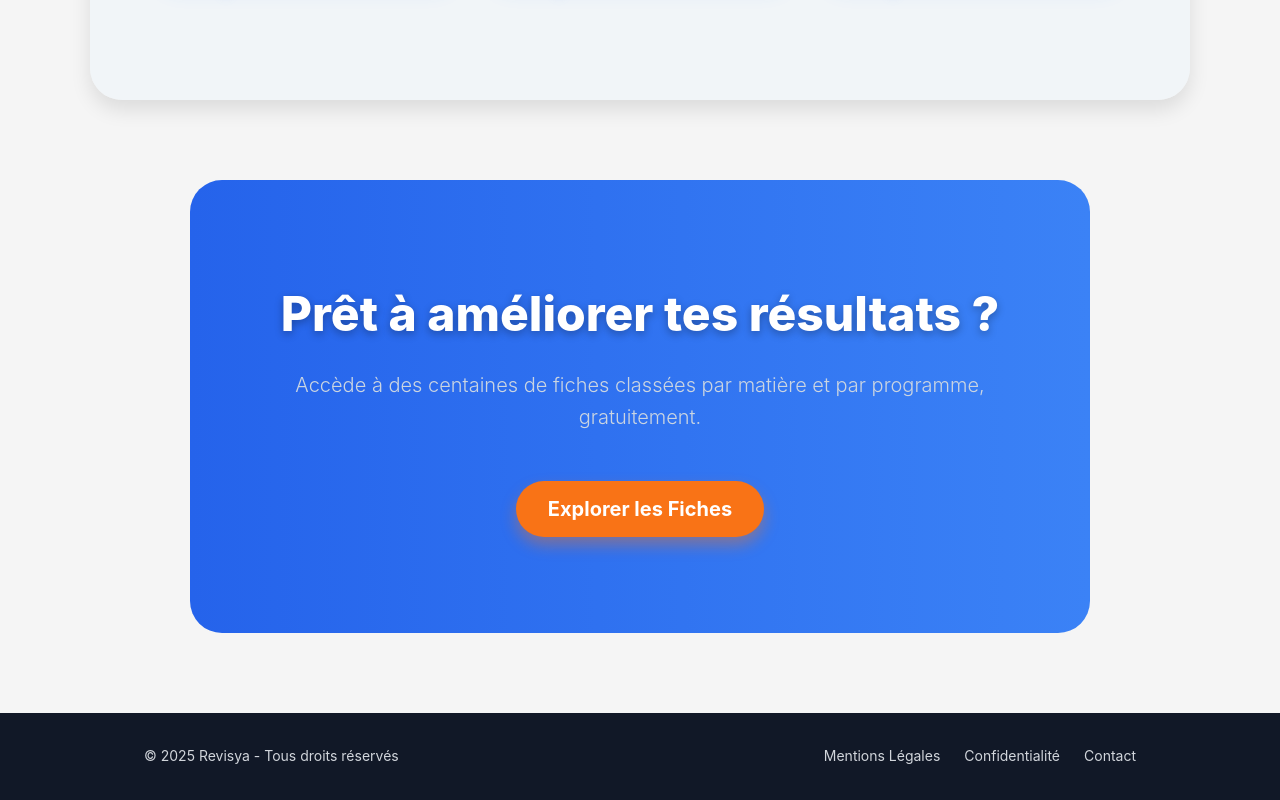
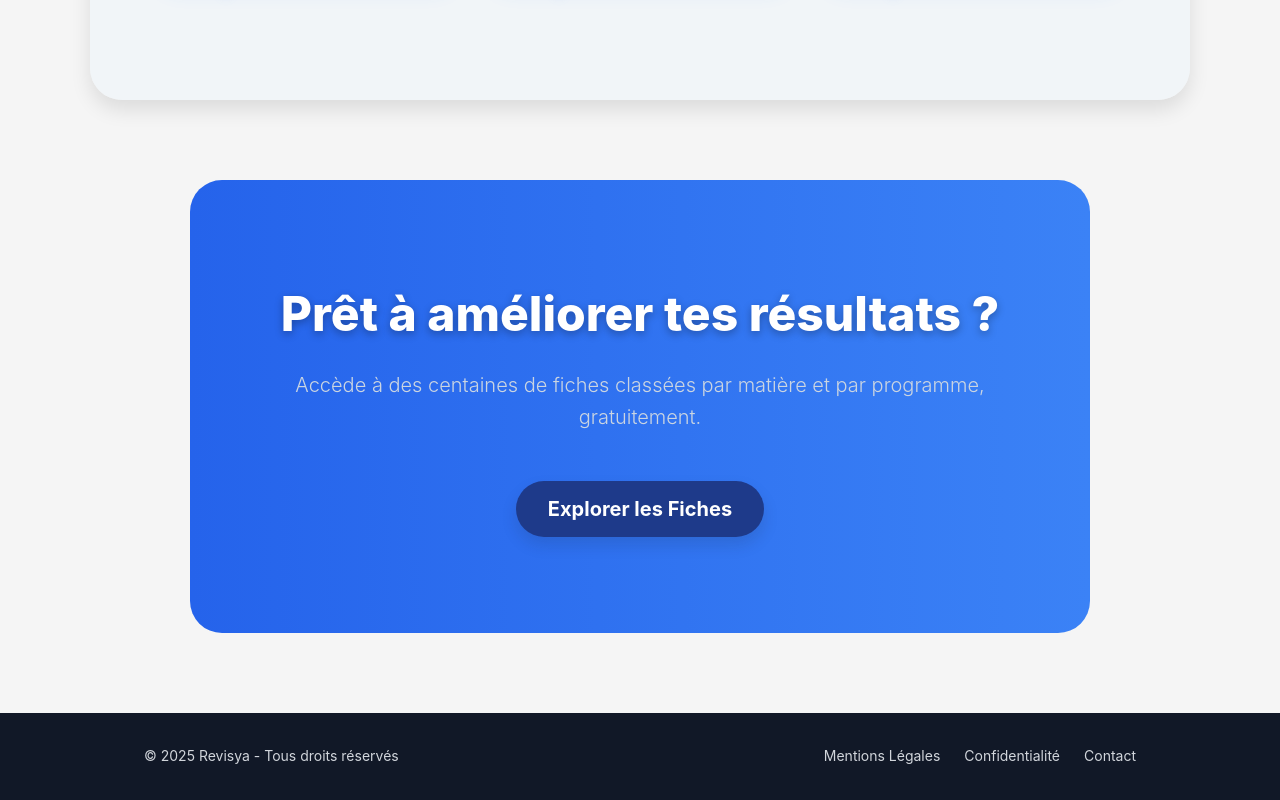
Before and after one commit to ilyesnajjari/revisya, a Next.js app: page / in a window 1280 px wide. Shown: the part 1948-2748 px from the top of the page. Built offline with nearby package versions, Linux system fonts and the light colour scheme; no server answers.

Commit message:
version X.10

```diff
--- a/styles/index.css
+++ b/styles/index.css
@@ -72,19 +72,21 @@ section {
   padding: 0.75rem 2rem;
   font-weight: 700;
   border-radius: 9999px;
-  background-color: #f97316; /* orange */
-  color: white;
+  background-color: #1e293b; /* bleu nuit très foncé pour contraste élevé */
+  color: #fff;
   text-decoration: none;
   display: inline-block;
-  box-shadow: 0 8px 15px rgb(249 115 22 / 0.4);
-  transition: background-color 0.3s ease, box-shadow 0.3s ease;
+  box-shadow: 0 8px 15px rgba(30, 41, 59, 0.18);
+  transition: background-color 0.3s, box-shadow 0.3s;
   cursor: pointer;
+  border: none;
 }
 
 .section-hero .btn-primary:hover,
 .section-hero .btn-primary:focus-visible {
-  background-color: #c2410c;
-  box-shadow: 0 8px 25px rgb(194 65 12 / 0.7);
+  background-color: #2563eb; /* bleu vif pour hover */
+  color: #fff;
+  box-shadow: 0 8px 25px rgba(37, 99, 235, 0.25);
   outline: none;
 }
 
@@ -318,21 +320,25 @@ section {
   padding: 0.75rem 2rem;
   font-weight: 700;
   border-radius: 9999px;
-  background-color: #f97316;
-  color: white;
+  background-color: #1e3a8a; /* bleu foncé à bon contraste */
+  color: #ffffff;
   text-decoration: none;
   display: inline-block;
-  box-shadow: 0 8px 15px rgb(249 115 22 / 0.4);
+  box-shadow: 0 8px 15px rgba(30, 41, 59, 0.15);
   transition: background-color 0.3s ease, box-shadow 0.3s ease;
   cursor: pointer;
+  border: none;
 }
 
 .section-cta .btn-primary:hover,
 .section-cta .btn-primary:focus-visible {
-  background-color: #c2410c;
-  box-shadow: 0 8px 25px rgb(194 65 12 / 0.7);
-  outline: none;
+  background-color: #2563eb; /* bleu plus clair pour hover */
+  color: #ffffff;
+  box-shadow: 0 8px 25px rgba(37, 99, 235, 0.35);
+  outline: 2px solid #93c5fd; /* contour accessible */
+  outline-offset: 2px;
 }
+
 
 /* Structure principale */
 .fiches-main {
```
